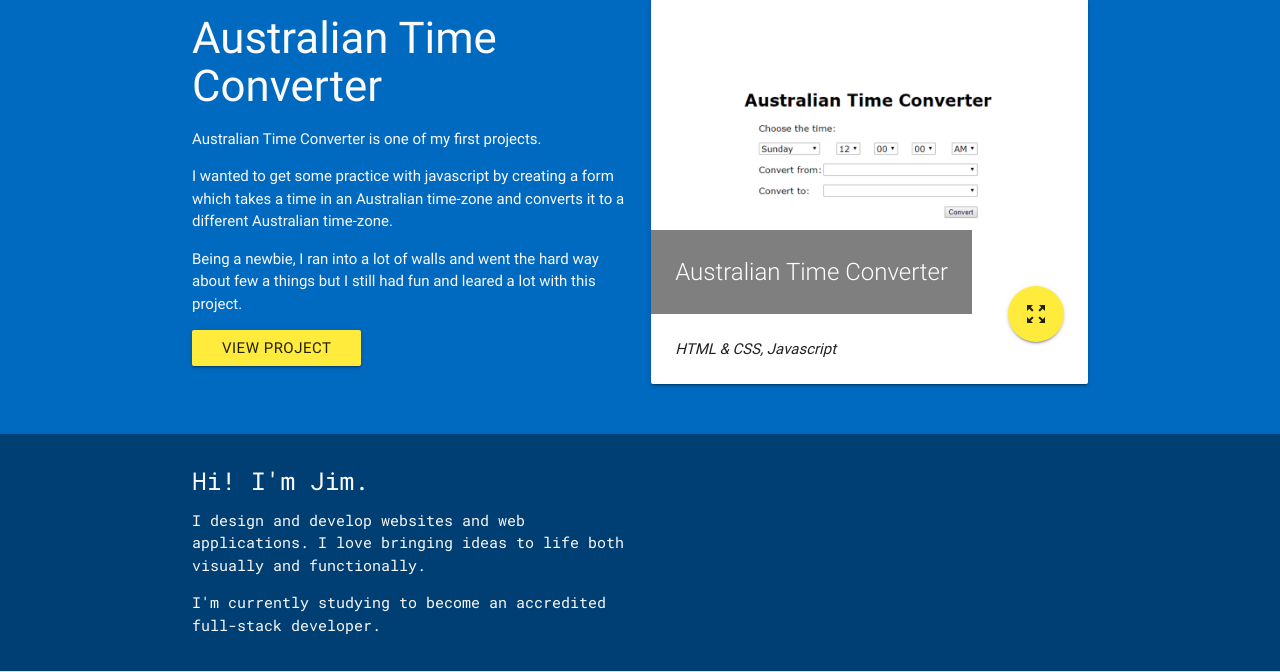
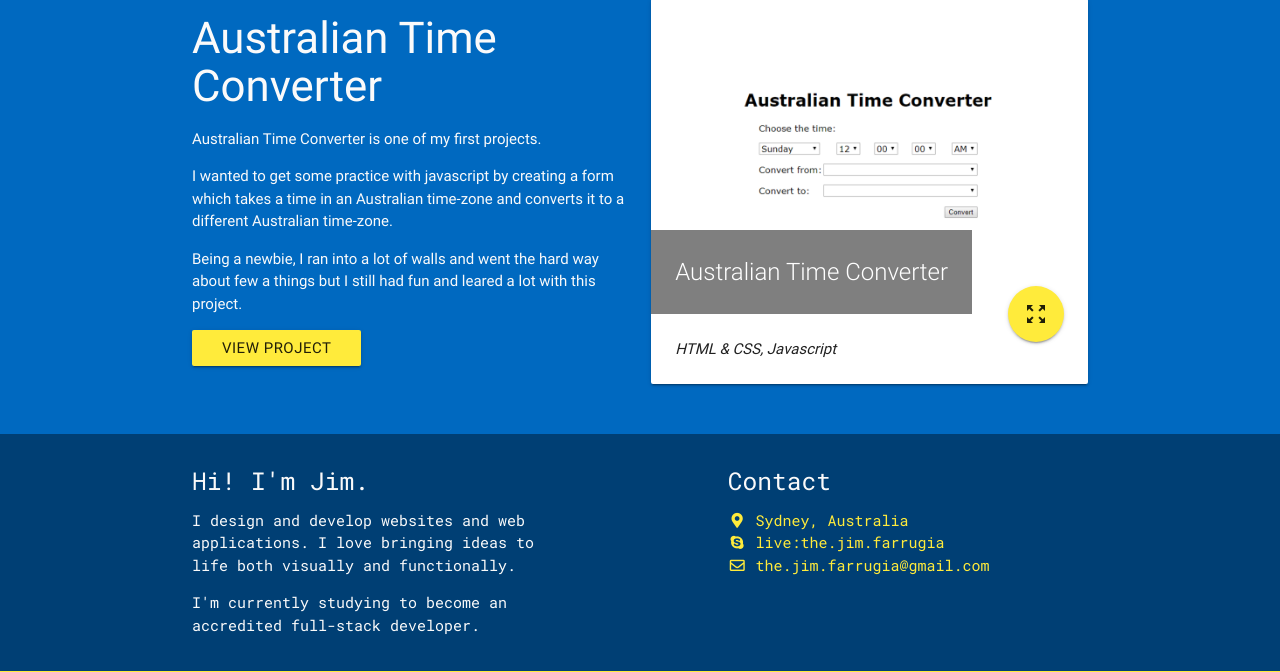
Before and after one commit to Jimfarrugia/jimfarrugia.github.io, a PHP site: page / in a window 1280 px wide. Shown: the part 2437-3109 px from the top of the page. Run offline with PHP 8.4, Linux system fonts and the light colour scheme; some libraries are stand-ins or nearby versions.

Commit message:
Added FontAwesome icon library, adding contact links to footer.

```diff
--- a/index.html
+++ b/index.html
@@ -17,6 +17,13 @@
       rel="stylesheet"
       href="css/materialize.min.css"
       media="screen,projection"
+    />
+    <!-- Import Font Awesome -->
+    <link
+      rel="stylesheet"
+      href="https://use.fontawesome.com/releases/v5.5.0/css/all.css"
+      integrity="sha384-B4dIYHKNBt8Bc12p+WXckhzcICo0wtJAoU8YZTY5qE0Id1GSseTk6S+L3BlXeVIU"
+      crossorigin="anonymous"
     />
     <meta name="viewport" content="width=device-width, initial-scale=1.0" />
     <link type="text/css" rel="stylesheet" href="css/main.css" />
@@ -309,7 +316,7 @@
     <footer class="page-footer">
       <div class="container">
         <div class="row">
-          <div class="col l6 s12">
+          <div class="col l5 s12">
             <h5>Hi! I'm Jim.</h5>
             <p>
               I design and develop websites and web applications. I love
@@ -320,24 +327,28 @@
               developer.
             </p>
           </div>
-          <div class="col l4 offset-l2 s12">
-            <!--
-              <h5>Links</h5>
-              <ul>
+          <div class="col l5 offset-l2 s12">
+            <h5>Contact</h5>
+            <ul class="contact-nav">
               <li>
-                  <a href="#!"> <ion-icon name="logo-dribbble"></ion-icon> </a>
+                <a href="#!"
+                  ><i class="fas fa-map-marker-alt fa-fw"></i>&nbsp;Sydney,
+                  Australia</a
+                >
               </li>
               <li>
-                  <a href="#!"> <ion-icon name="logo-dribbble"></ion-icon> </a>
+                <a href="skype:live:the.jim.farrugia?call"
+                  ><i class="fab fa-skype fa-fw"></i
+                  >&nbsp;live:the.jim.farrugia</a
+                >
               </li>
               <li>
-                  <a href="#!"> <ion-icon name="logo-dribbble"></ion-icon> </a>
-                </li>
-                <li>
-                  <a href="#!"> <ion-icon name="logo-dribbble"></ion-icon> </a>
+                <a href="#!"
+                  ><i class="far fa-envelope fa-fw"></i
+                  >&nbsp;the.jim.farrugia@gmail.com</a
+                >
               </li>
             </ul>
-            -->
           </div>
         </div>
       </div>
--- a/scss/main.scss
+++ b/scss/main.scss
@@ -22,7 +22,8 @@ body {
   color: set-text-color($body-bg);
   font-family: $mono;
 }
-.btn {
+.btn,
+.btn i {
   color: $off-black;
 }
 
@@ -85,9 +86,6 @@ nav .button-collapse {
 .card-content {
   color: $off-black;
 }
-.card-image .btn-floating .material-icons {
-  color: $off-black;
-}
 
 .modal {
   overflow: show;
```
Also changed, not shown: css/main.css, 2 other files. Lines whose indentation alone changed are shown as unchanged.
